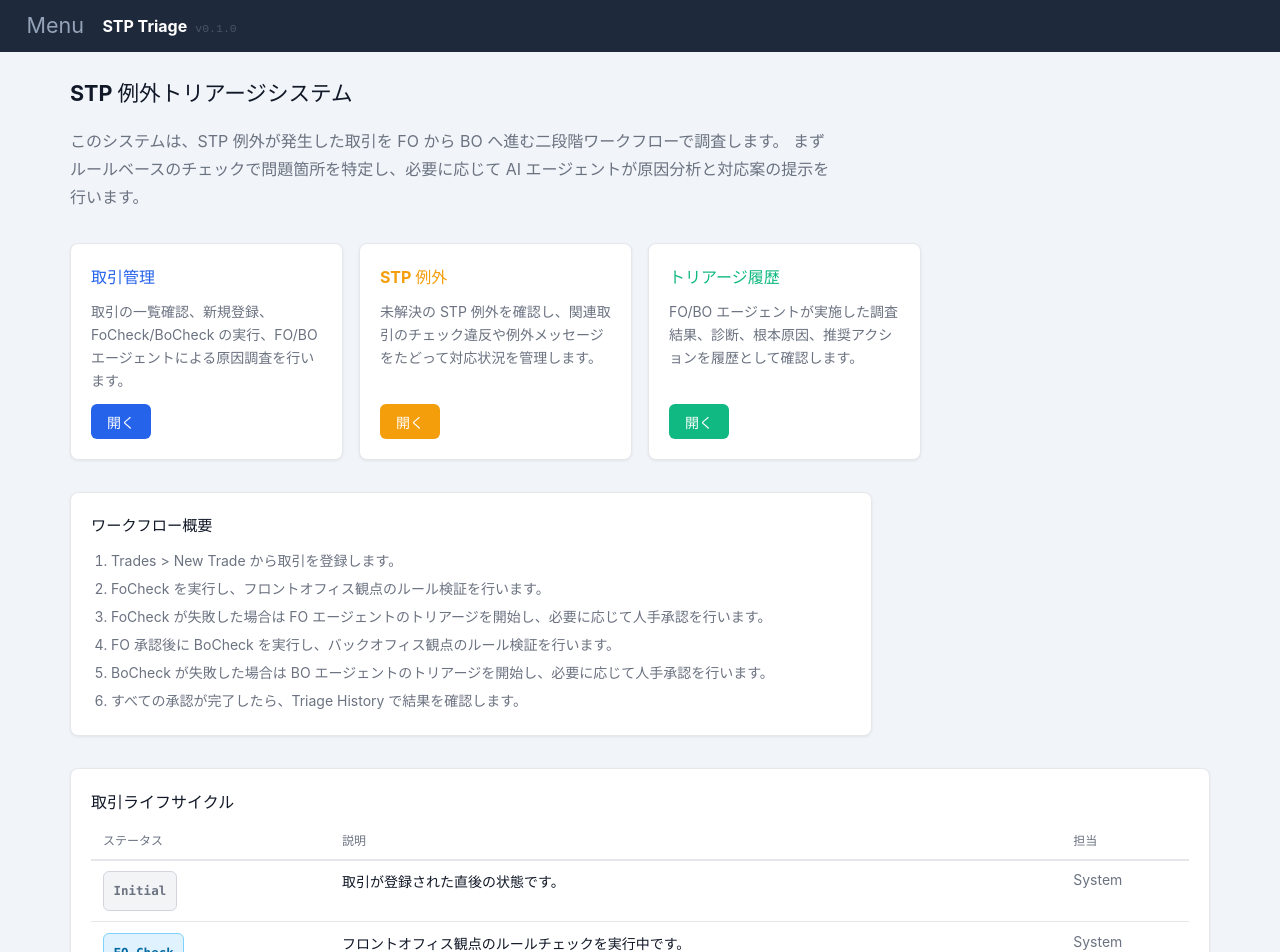
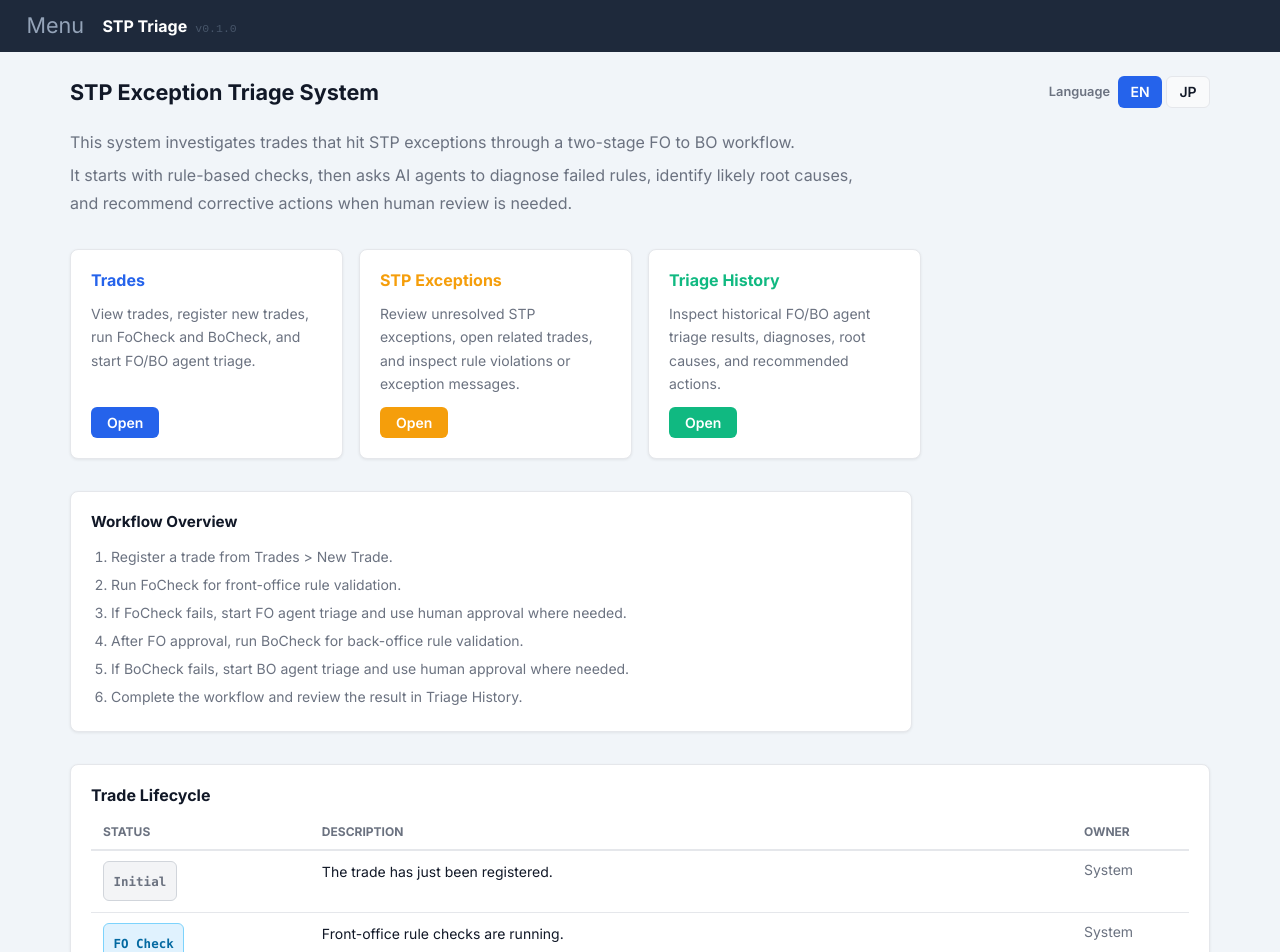
Before and after one commit to inash03/deep_agent_test, a Next.js app in the folder frontend/: page / in a window 1280 px wide. Shown: the top 952 px of the page. Built offline with nearby package versions, Linux system fonts and the light colour scheme; no server answers; sample sign-in values are in the browser's storage.

Commit message:
Update fonts and home language toggle

```diff
--- a/frontend/src/app/globals.css
+++ b/frontend/src/app/globals.css
@@ -1,5 +1,5 @@
 :root {
-  --font-sans: Inter, ui-sans-serif, system-ui, -apple-system, BlinkMacSystemFont, "Segoe UI", "Noto Sans", "Helvetica Neue", Arial, "Hiragino Sans", "Yu Gothic", Meiryo, sans-serif;
+  --font-sans: Inter, "Noto Sans JP", ui-sans-serif, system-ui, -apple-system, BlinkMacSystemFont, "Segoe UI", "Noto Sans", "Helvetica Neue", Arial, "Hiragino Sans", "Yu Gothic", Meiryo, sans-serif;
   --font-mono: "SFMono-Regular", Consolas, "Liberation Mono", Menlo, monospace;
 }
 
--- a/frontend/src/app/layout.tsx
+++ b/frontend/src/app/layout.tsx
@@ -10,6 +10,14 @@ export const metadata: Metadata = {
 export default function RootLayout({ children }: { children: ReactNode }) {
   return (
     <html lang="en">
+      <head>
+        <link rel="preconnect" href="https://fonts.googleapis.com" />
+        <link rel="preconnect" href="https://fonts.gstatic.com" crossOrigin="anonymous" />
+        <link
+          href="https://fonts.googleapis.com/css2?family=Inter:wght@400;500;600;700&family=Noto+Sans+JP:wght@400;500;600;700&display=swap"
+          rel="stylesheet"
+        />
+      </head>
       <body>{children}</body>
     </html>
   )
--- a/frontend/src/screens/HomePage.tsx
+++ b/frontend/src/screens/HomePage.tsx
@@ -1,41 +1,123 @@
 'use client'
 
+import { useState } from 'react'
 import { useRouter } from 'next/navigation'
 import { PageLayout } from '../components/PageLayout'
-import { CARD, COLOR, BTN_PRIMARY } from '../styles/theme'
+import { CARD, COLOR, BTN_PRIMARY, BTN_SECONDARY } from '../styles/theme'
 import { WORKFLOW_STATUS_COLORS, WORKFLOW_STATUS_LABELS } from '../types/trade'
 
-const SECTIONS = [
-  {
+type Language = 'en' | 'ja'
+
+type SectionContent = {
+  title: string
+  description: string
+  action: string
+}
+
+type StatusContent = [status: string, description: string, owner: string]
+
+const SECTION_META = [
+  { key: 'trades', path: '/trades', color: COLOR.primary },
+  { key: 'exceptions', path: '/stp-exceptions', color: '#f59e0b' },
+  { key: 'history', path: '/history', color: '#10b981' },
+] as const
+
+const CONTENT: Record<Language, {
+  title: string
+  intro: string[]
+  sections: Record<(typeof SECTION_META)[number]['key'], SectionContent>
+  workflowTitle: string
+  workflowSteps: string[]
+  lifecycleTitle: string
+  lifecycleHeaders: string[]
+  statuses: StatusContent[]
+  languageLabel: string
+}> = {
+  en: {
+    title: 'STP Exception Triage System',
+    intro: [
+      'This system investigates trades that hit STP exceptions through a two-stage FO to BO workflow.',
+      'It starts with rule-based checks, then asks AI agents to diagnose failed rules, identify likely root causes, and recommend corrective actions when human review is needed.',
+    ],
+    sections: {
+      trades: {
+        title: 'Trades',
+        description: 'View trades, register new trades, run FoCheck and BoCheck, and start FO/BO agent triage.',
+        action: 'Open',
+      },
+      exceptions: {
+        title: 'STP Exceptions',
+        description: 'Review unresolved STP exceptions, open related trades, and inspect rule violations or exception messages.',
+        action: 'Open',
+      },
+      history: {
+        title: 'Triage History',
+        description: 'Inspect historical FO/BO agent triage results, diagnoses, root causes, and recommended actions.',
+        action: 'Open',
+      },
+    },
+    workflowTitle: 'Workflow Overview',
+    workflowSteps: [
+      'Register a trade from Trades > New Trade.',
+      'Run FoCheck for front-office rule validation.',
+      'If FoCheck fails, start FO agent triage and use human approval where needed.',
+      'After FO approval, run BoCheck for back-office rule validation.',
+      'If BoCheck fails, start BO agent triage and use human approval where needed.',
+      'Complete the workflow and review the result in Triage History.',
+    ],
+    lifecycleTitle: 'Trade Lifecycle',
+    lifecycleHeaders: ['Status', 'Description', 'Owner'],
+    statuses: [
+      ['Initial', 'The trade has just been registered.', 'System'],
+      ['FoCheck', 'Front-office rule checks are running.', 'System'],
+      ['FoAgentToCheck', 'FoCheck failed, so the FO agent investigates the failed checks.', 'FoAgent'],
+      ['FoUserToValidate', 'The FO agent determined that human judgment is required.', 'FoUser'],
+      ['FoValidated', 'FO approval is complete.', 'System'],
+      ['BoCheck', 'Back-office rule checks are running.', 'System'],
+      ['BoAgentToCheck', 'BoCheck failed, so the BO agent investigates the failed checks.', 'BoAgent'],
+      ['BoUserToValidate', 'The BO agent determined that human judgment is required.', 'BoUser'],
+      ['BoValidated', 'BO approval is complete and the trade is ready for settlement processing.', 'System'],
+      ['Done', 'All approvals and validations are complete.', 'System'],
+      ['Cancelled', 'A cancel event was approved and the trade was cancelled.', 'System'],
+      ['EventPending', 'A new trade version from an Amend or Cancel event is waiting for approval.', 'System'],
+    ],
+    languageLabel: 'Language',
+  },
+  ja: {
+    title: 'STP 例外トリアージシステム',
+    intro: [
+      'このシステムは、STP 例外が発生した取引を FO から BO へ進む二段階ワークフローで調査します。',
+      'まずルールベースのチェックで問題箇所を特定し、必要に応じて AI エージェントが原因分析、根本原因の推定、対応案の提示を行います。',
+    ],
+    sections: {
+      trades: {
         title: '取引管理',
         description: '取引の一覧確認、新規登録、FoCheck/BoCheck の実行、FO/BO エージェントによる原因調査を行います。',
-    path: '/trades',
-    color: COLOR.primary,
+        action: '開く',
       },
-  {
+      exceptions: {
         title: 'STP 例外',
         description: '未解決の STP 例外を確認し、関連取引のチェック違反や例外メッセージをたどって対応状況を管理します。',
-    path: '/stp-exceptions',
-    color: '#f59e0b',
+        action: '開く',
       },
-  {
+      history: {
         title: 'トリアージ履歴',
         description: 'FO/BO エージェントが実施した調査結果、診断、根本原因、推奨アクションを履歴として確認します。',
-    path: '/history',
-    color: '#10b981',
+        action: '開く',
       },
-]
-
-const WORKFLOW_STEPS = [
+    },
+    workflowTitle: 'ワークフロー概要',
+    workflowSteps: [
       'Trades > New Trade から取引を登録します。',
       'FoCheck を実行し、フロントオフィス観点のルール検証を行います。',
       'FoCheck が失敗した場合は FO エージェントのトリアージを開始し、必要に応じて人手承認を行います。',
       'FO 承認後に BoCheck を実行し、バックオフィス観点のルール検証を行います。',
       'BoCheck が失敗した場合は BO エージェントのトリアージを開始し、必要に応じて人手承認を行います。',
       'すべての承認が完了したら、Triage History で結果を確認します。',
-]
-
-const STATUSES = [
+    ],
+    lifecycleTitle: '取引ライフサイクル',
+    lifecycleHeaders: ['ステータス', '説明', '担当'],
+    statuses: [
       ['Initial', '取引が登録された直後の状態です。', 'System'],
       ['FoCheck', 'フロントオフィス観点のルールチェックを実行中です。', 'System'],
       ['FoAgentToCheck', 'FoCheck が失敗し、FO エージェントが違反内容を調査します。', 'FoAgent'],
@@ -48,7 +130,10 @@ const STATUSES = [
       ['Done', 'すべての承認と検証が完了した状態です。', 'System'],
       ['Cancelled', 'キャンセルイベントが承認され、取引がキャンセルされた状態です。', 'System'],
       ['EventPending', 'Amend/Cancel による新しい取引バージョンが承認待ちの状態です。', 'System'],
-]
+    ],
+    languageLabel: '表示言語',
+  },
+}
 
 function WorkflowStatusPill({ status }: { status: string }) {
   return (
@@ -60,7 +145,7 @@ function WorkflowStatusPill({ status }: { status: string }) {
         minHeight: 30,
         padding: '0.25rem 0.6rem',
         borderRadius: 6,
-        fontFamily: 'ui-monospace, SFMono-Regular, Menlo, Monaco, Consolas, monospace',
+        fontFamily: 'var(--font-mono)',
         fontSize: '0.78rem',
         fontWeight: 700,
         ...(WORKFLOW_STATUS_COLORS[status] ?? {
@@ -76,39 +161,82 @@ function WorkflowStatusPill({ status }: { status: string }) {
   )
 }
 
+function languageButtonStyle(active: boolean): React.CSSProperties {
+  return {
+    ...(active ? BTN_PRIMARY : BTN_SECONDARY),
+    minWidth: 44,
+    justifyContent: 'center',
+    padding: '0.4rem 0.75rem',
+  }
+}
+
 export function HomePage() {
   const router = useRouter()
+  const [language, setLanguage] = useState<Language>('en')
+  const content = CONTENT[language]
 
   return (
-    <PageLayout title="STP 例外トリアージシステム">
-      <p style={{ color: COLOR.textMuted, marginBottom: '2rem', maxWidth: 760, lineHeight: 1.75 }}>
-        このシステムは、STP 例外が発生した取引を FO から BO へ進む二段階ワークフローで調査します。
-        まずルールベースのチェックで問題箇所を特定し、必要に応じて AI エージェントが原因分析と対応案の提示を行います。
-      </p>
+    <PageLayout
+      title={content.title}
+      action={
+        <div style={{ display: 'flex', alignItems: 'center', gap: '0.5rem', flexWrap: 'wrap' }}>
+          <span style={{ color: COLOR.textMuted, fontSize: '0.8rem', fontWeight: 600 }}>
+            {content.languageLabel}
+          </span>
+          <div style={{ display: 'inline-flex', gap: 4 }}>
+            <button
+              type="button"
+              style={languageButtonStyle(language === 'en')}
+              onClick={() => setLanguage('en')}
+              aria-pressed={language === 'en'}
+            >
+              EN
+            </button>
+            <button
+              type="button"
+              style={languageButtonStyle(language === 'ja')}
+              onClick={() => setLanguage('ja')}
+              aria-pressed={language === 'ja'}
+            >
+              JP
+            </button>
+          </div>
+        </div>
+      }
+    >
+      <div style={{ color: COLOR.textMuted, marginBottom: '2rem', maxWidth: 800, lineHeight: 1.75 }}>
+        {content.intro.map(line => (
+          <p key={line} style={{ margin: '0 0 0.35rem' }}>{line}</p>
+        ))}
+      </div>
 
       <div style={{ display: 'grid', gridTemplateColumns: 'repeat(auto-fill, minmax(260px, 1fr))', gap: '1rem', marginBottom: '2rem' }}>
-        {SECTIONS.map(section => (
+        {SECTION_META.map(section => {
+          const sectionContent = content.sections[section.key]
+          return (
             <div key={section.path} style={{ ...CARD, display: 'flex', flexDirection: 'column', gap: '0.75rem' }}>
-            <h2 style={{ fontSize: '1rem', fontWeight: 700, color: section.color, margin: 0 }}>{section.title}</h2>
+              <h2 style={{ fontSize: '1rem', fontWeight: 700, color: section.color, margin: 0 }}>{sectionContent.title}</h2>
               <p style={{ fontSize: '0.875rem', color: COLOR.textMuted, margin: 0, flex: 1, lineHeight: 1.65 }}>
-              {section.description}
+                {sectionContent.description}
               </p>
               <button
+                type="button"
                 style={{ ...BTN_PRIMARY, backgroundColor: section.color, alignSelf: 'flex-start' }}
                 onClick={() => router.push(section.path)}
               >
-              開く
+                {sectionContent.action}
               </button>
             </div>
-        ))}
+          )
+        })}
       </div>
 
-      <div style={{ ...CARD, maxWidth: 760, marginBottom: '2rem' }}>
+      <div style={{ ...CARD, maxWidth: 800, marginBottom: '2rem' }}>
         <h2 style={{ fontSize: '0.95rem', fontWeight: 700, color: COLOR.text, marginTop: 0, marginBottom: '0.75rem' }}>
-          ワークフロー概要
+          {content.workflowTitle}
         </h2>
         <ol style={{ margin: 0, paddingLeft: '1.25rem', color: COLOR.textMuted, fontSize: '0.875rem', lineHeight: 2 }}>
-          {WORKFLOW_STEPS.map(step => (
+          {content.workflowSteps.map(step => (
             <li key={step}>{step}</li>
           ))}
         </ol>
@@ -116,13 +244,13 @@ export function HomePage() {
 
       <section style={CARD}>
         <h2 style={{ fontSize: '1rem', fontWeight: 700, color: COLOR.text, marginTop: 0, marginBottom: '0.5rem' }}>
-          取引ライフサイクル
+          {content.lifecycleTitle}
         </h2>
         <div style={{ overflowX: 'auto' }}>
           <table style={{ width: '100%', borderCollapse: 'collapse', fontSize: '0.875rem', minWidth: 760 }}>
             <thead>
               <tr>
-                {['ステータス', '説明', '担当'].map(header => (
+                {content.lifecycleHeaders.map(header => (
                   <th key={header} style={{ textAlign: 'left', padding: '0.65rem 0.75rem', borderBottom: `2px solid ${COLOR.border}`, color: COLOR.textMuted, fontSize: '0.75rem', textTransform: 'uppercase' }}>
                     {header}
                   </th>
@@ -130,7 +258,7 @@ export function HomePage() {
               </tr>
             </thead>
             <tbody>
-              {STATUSES.map(([status, description, owner]) => (
+              {content.statuses.map(([status, description, owner]) => (
                 <tr key={status}>
                   <td style={{ padding: '0.65rem 0.75rem', borderBottom: `1px solid ${COLOR.border}`, verticalAlign: 'top' }}>
                     <WorkflowStatusPill status={status} />
```
Lines whose indentation alone changed are shown as unchanged.
